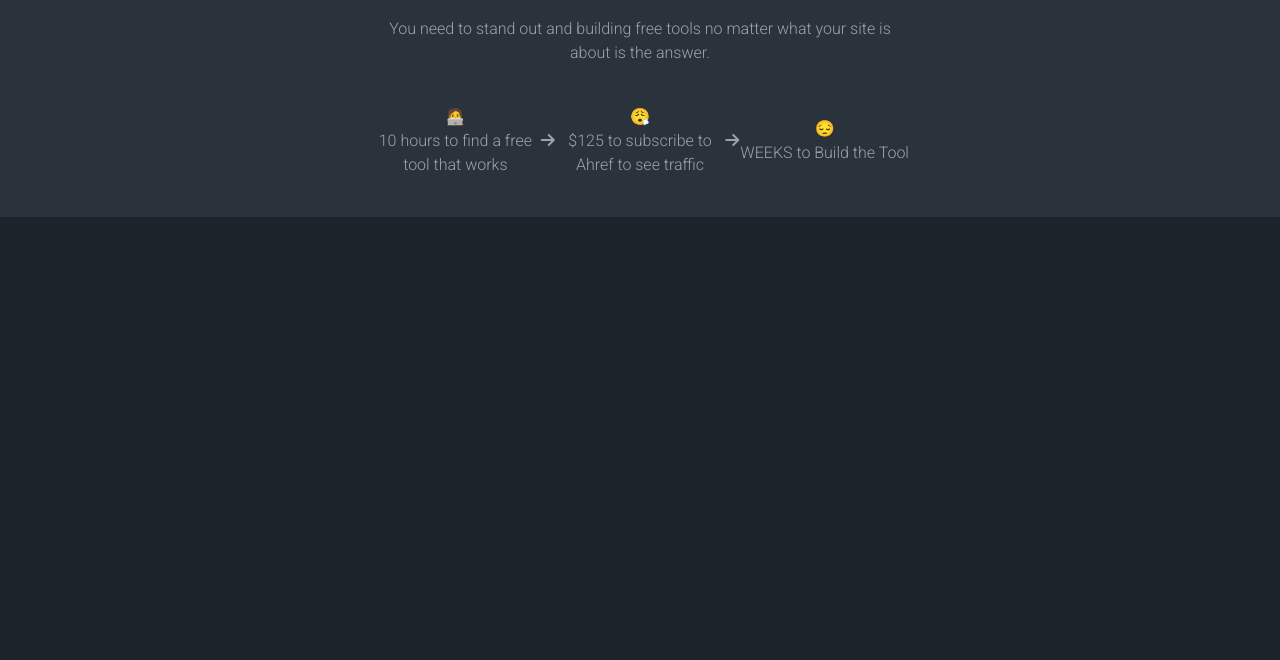
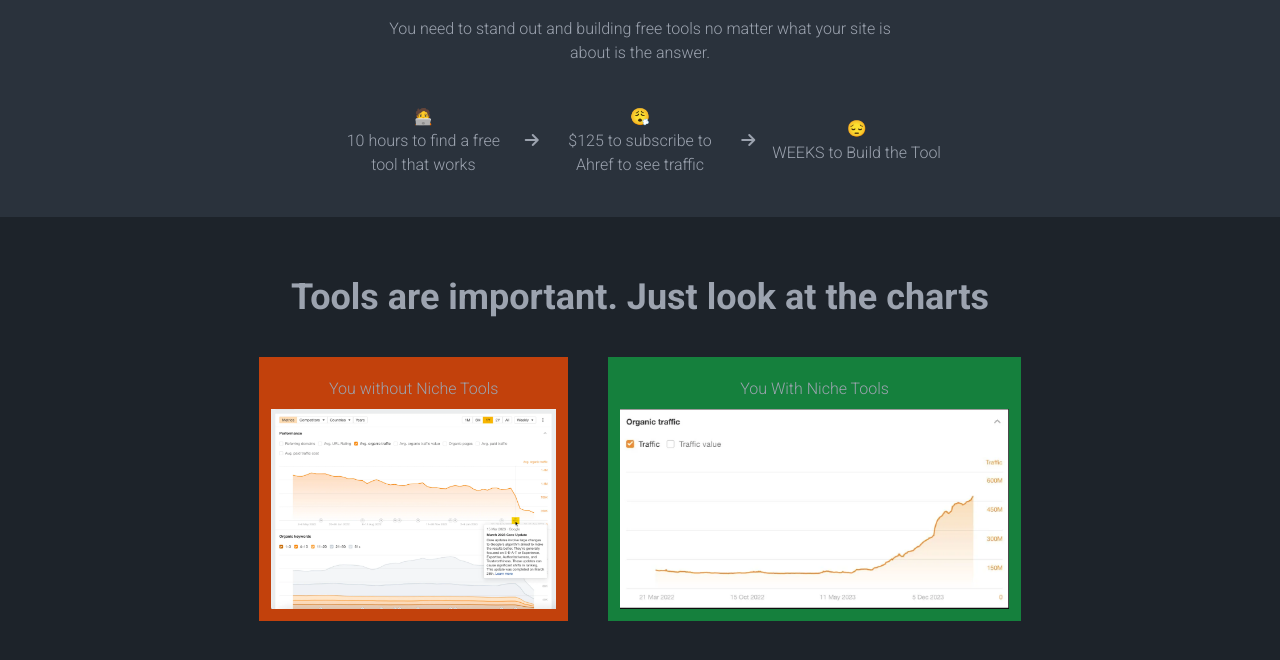
Before and after one commit to shazidkarim/tools-builder, a plain HTML site: page index.html in a window 1280 px wide. Shown: the part 704-1364 px from the top of the page. Before the commit the page ends 921 px from the top, so only its background shows below. Drawn offline with nearby package versions, Linux system fonts and the light colour scheme.

Commit message:
chart added

```diff
--- a/index.html
+++ b/index.html
@@ -79,16 +79,32 @@
                     <span>🧑‍💻</span>
                     <p class="text-gray-400">10 hours to find a free tool that works</p>
                 </div>
-                <span class="text-gray-400"><i class="fa fa-arrow-right" aria-hidden="true"></i></span>
+                <span class="text-gray-400 m-4"><i class="fa fa-arrow-right" aria-hidden="true"></i></span>
                 <div class="text-center w-full md:w-2/12 my-3 md:my-0">
                     <span>😮‍💨</span>
                     <p class="text-gray-400">$125 to subscribe to Ahref to see traffic</p>
                 </div>
-                <span class="text-gray-400"><i class="fa fa-arrow-right" aria-hidden="true"></i></span>
+                <span class="text-gray-400 m-4"><i class="fa fa-arrow-right" aria-hidden="true"></i></span>
                 <div class="text-center w-full md:w-2/12 my-3 md:my-0">
                     <span>😔</span>
                     <p class="text-gray-400">WEEKS to Build the Tool</p>
                 </div>
+            </div>
+        </div>
+    </section>
+
+    <section class="m-auto mt-5 text-center p-5 md:p-10 max-w-screen-xxl">
+        <div>
+            <h1 class="text-gray-400 font-bold text-2xl md:text-4xl mx-auto max-w-[75%]">Tools are important. Just look at the charts</h1>
+        </div>
+        <div class="flex flex-col md:flex-row justify-center items-center gap-5 md:gap-10 mt-5 md:mt-10">
+            <div class="text-center bg-orange-700 p-3">
+                <h2 class="text-gray-400 py-2">You without Niche Tools</h2>
+                <img src="./images/chart one.webp" class="w-48 h-48 md:w-auto md:h-[200px]" alt="">
+            </div>
+            <div class="text-center p-3 bg-green-700">
+                <h2 class="text-gray-400 py-2">You With Niche Tools</h2>
+                <img src="./images/shart two.webp" class="w-48 h-48 md:w-auto md:h-[200px]" alt="">
             </div>
         </div>
     </section>
```
Also changed, not shown: images/chart one.webp (added), images/shart two.webp (added).
